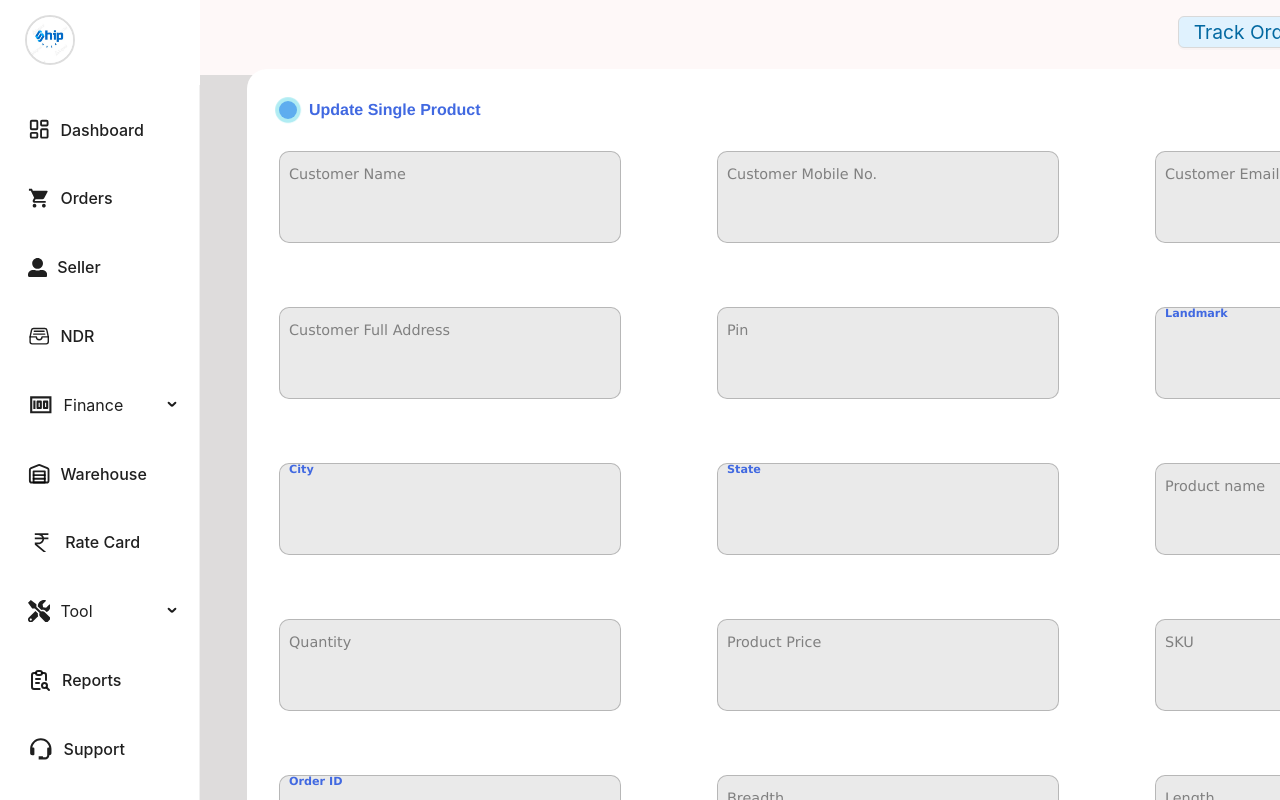
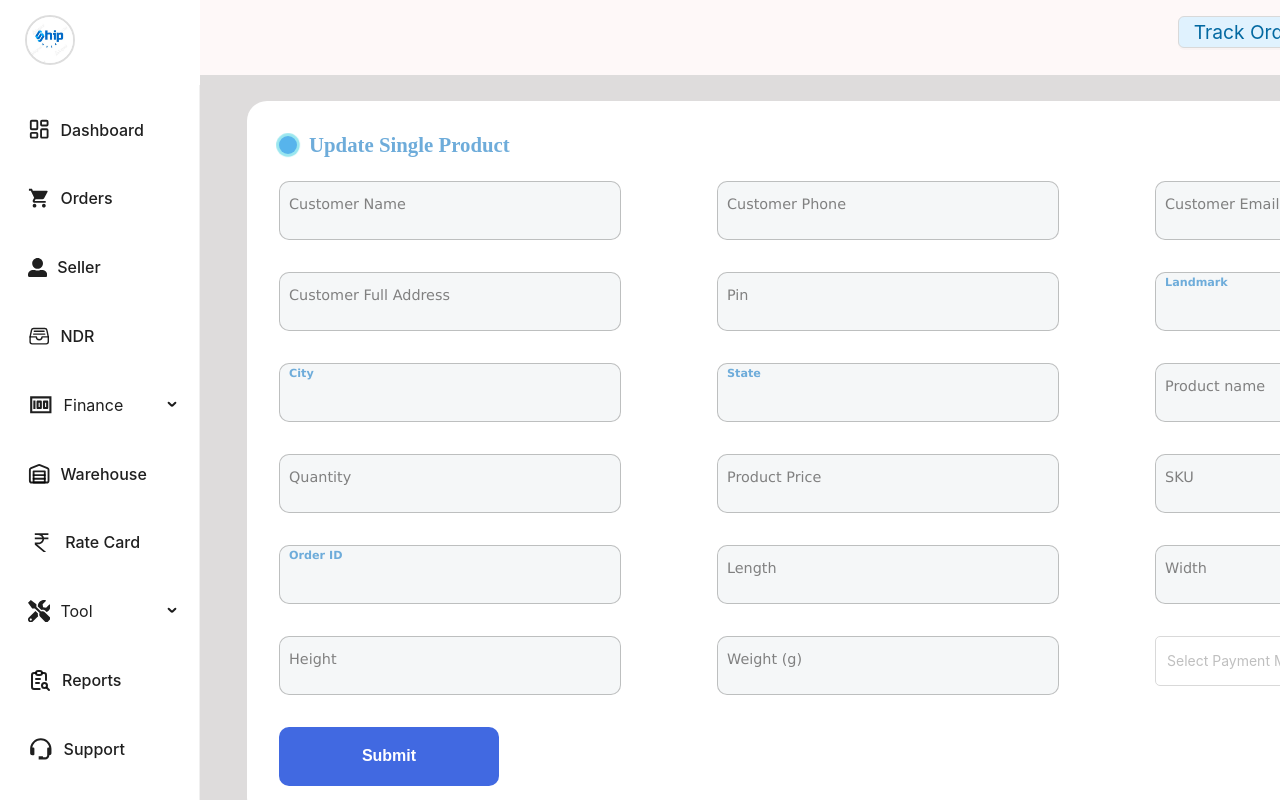
Before and after one commit to beanomahto/ship-frontend, a React (Vite) app: page /orders/updateorder/1/1 in a window 1280 px wide. Shown: the top 800 px of the page. Built offline with nearby package versions, Linux system fonts and the light colour scheme; no server answers; sample sign-in values are in the browser's storage.

Commit message:
order Css updated

```diff
--- a/src/pages/Orders/UpdateSingleOrder/UpdateSingleOrder.jsx
+++ b/src/pages/Orders/UpdateSingleOrder/UpdateSingleOrder.jsx
@@ -1,38 +1,42 @@
-import React, { useState, useEffect } from 'react';
-import { Select } from 'antd';
-import '../orders.css';
-import useCreateSingleOrder from '../../../hooks/useCreateSingleOrder';
-import useGetSingleOrderWithId from '../../../hooks/useGetSingleOrderWithId';
-import useUpdateOrder from '../../../hooks/useUpdateOrder';
-import pincodeData from '../../../utils/zones.json';
-import { useNavigate, useParams } from 'react-router-dom';
+import React, { useState, useEffect } from "react";
+import { Select } from "antd";
+import "../orders.css";
+import useCreateSingleOrder from "../../../hooks/useCreateSingleOrder";
+import useGetSingleOrderWithId from "../../../hooks/useGetSingleOrderWithId";
+import useUpdateOrder from "../../../hooks/useUpdateOrder";
+import pincodeData from "../../../utils/zones.json";
+import { useNavigate, useParams } from "react-router-dom";
 
 const UpdateSingleOrder = () => {
   const navigate = useNavigate();
   const { id, orderId } = useParams();
   console.log(orderId);
-    const { loading: singleOrderLoading, order: singleOrder, getSingleOrderWithId } = useGetSingleOrderWithId();
+  const {
+    loading: singleOrderLoading,
+    order: singleOrder,
+    getSingleOrderWithId,
+  } = useGetSingleOrderWithId();
   const { loading: updateLoading, updateOrder } = useUpdateOrder();
   const [inputs, setInputs] = useState({
-        _id:'',
-        customerName: '',
-        customerEmail: '',
-        customerPhone: '',
-        id: '',
-        pincode: '',
-        city: '',
-        state: '',
-        productPrice: '',
-        productName: '',
-        address: '',
-        landMark: '',
-        quantity: '',
-        sku: '',
-        weight: '',
-        length: '',
-        breadth: '',
-        height: '',
-        paymentMethod: null
+    _id: "",
+    customerName: "",
+    customerEmail: "",
+    customerPhone: "",
+    id: "",
+    pincode: "",
+    city: "",
+    state: "",
+    productPrice: "",
+    productName: "",
+    address: "",
+    landMark: "",
+    quantity: "",
+    sku: "",
+    weight: "",
+    length: "",
+    breadth: "",
+    height: "",
+    paymentMethod: null,
   });
 
   useEffect(() => {
@@ -45,11 +49,11 @@ const UpdateSingleOrder = () => {
   useEffect(() => {
     if (singleOrder) {
       setInputs({
-                _id:id,
+        _id: id,
         customerName: singleOrder?.order?.customerName,
         customerEmail: singleOrder?.order?.customerEmail,
         customerPhone: singleOrder?.order?.customerPhone,
-                // id: orderId,
+        orderId: orderId,
         pincode: singleOrder?.order?.pincode,
         city: singleOrder?.order?.city,
         state: singleOrder?.order?.state,
@@ -63,7 +67,7 @@ const UpdateSingleOrder = () => {
         length: singleOrder?.order?.length,
         breadth: singleOrder?.order?.breadth,
         height: singleOrder?.order?.height,
-                paymentMethod: singleOrder?.order?.paymentMethod
+        paymentMethod: singleOrder?.order?.paymentMethod,
       });
     }
   }, [singleOrder]);
@@ -72,20 +76,22 @@ const UpdateSingleOrder = () => {
     const enteredPincode = e.target.value;
     setInputs({ ...inputs, pincode: enteredPincode });
 
-        const matchedData = pincodeData.find(item => item.Pincode.toString() === enteredPincode);
+    const matchedData = pincodeData.find(
+      (item) => item.Pincode.toString() === enteredPincode
+    );
     if (matchedData) {
       setInputs({
         ...inputs,
         pincode: enteredPincode,
         city: matchedData.City,
-                state: matchedData.StateName
+        state: matchedData.StateName,
       });
     } else {
       setInputs({
         ...inputs,
         pincode: enteredPincode,
-                city: '',
-                state: ''
+        city: "",
+        state: "",
       });
     }
   };
@@ -94,7 +100,7 @@ const UpdateSingleOrder = () => {
   const handleOrderSubmit = async (e) => {
     e.preventDefault();
     await updateOrder(inputs);
-        navigate('/orders');
+    navigate("/orders");
   };
 
   if (singleOrderLoading) {
@@ -102,95 +108,157 @@ const UpdateSingleOrder = () => {
   }
 
   return (
-        <div className='formCon'>
+    <div className="formCon">
       <form className="form" onSubmit={handleOrderSubmit}>
         <p className="title">Update Single Product</p>
 
         <div className="flex">
           <label>
-                        <input className="input" type="text" placeholder="" required
+            <input
+              className="input"
+              type="text"
+              placeholder=""
+              required
               value={inputs.customerName}
-                            onChange={(e) => setInputs({ ...inputs, customerName: e.target.value })} />
+              onChange={(e) =>
+                setInputs({ ...inputs, customerName: e.target.value })
+              }
+            />
             <span>Customer Name</span>
           </label>
           <label>
-                        <input className="input" type="number" placeholder="" required
+            <input
+              className="input"
+              type="number"
+              placeholder=""
+              required
               value={inputs.customerPhone}
-                            onChange={(e) => setInputs({ ...inputs, customerPhone: e.target.value })}
+              onChange={(e) =>
+                setInputs({ ...inputs, customerPhone: e.target.value })
+              }
             />
-                        <span>Customer Mobile No.</span>
+            <span>Customer Phone</span>
           </label>
           <label>
-                        <input className="input" type="email" placeholder="" required
+            <input
+              className="input"
+              type="email"
+              placeholder=""
+              required
               value={inputs.customerEmail}
-                            onChange={(e) => setInputs({ ...inputs, customerEmail: e.target.value })}
+              onChange={(e) =>
+                setInputs({ ...inputs, customerEmail: e.target.value })
+              }
             />
             <span>Customer Email</span>
           </label>
         </div>
         <div className="flex">
           <label>
-                        <input className="input" type="text" placeholder="" required
+            <input
+              className="input"
+              type="text"
+              placeholder=""
+              required
               value={inputs.address}
-                            onChange={(e) => setInputs({ ...inputs, address: e.target.value })}
+              onChange={(e) =>
+                setInputs({ ...inputs, address: e.target.value })
+              }
             />
             <span>Customer Full Address</span>
           </label>
           <label>
-                        <input className="input" type="text" placeholder="" required
+            <input
+              className="input"
+              type="text"
+              placeholder=""
+              required
               value={inputs.pincode}
               onChange={handlePincodeChange}
             />
             <span>Pin</span>
           </label>
           <label>
-                        <input className="input" type="text" placeholder=""
+            <input
+              className="input"
+              type="text"
+              placeholder=""
               value={inputs.landMark}
-                            onChange={(e) => setInputs({ ...inputs, landMark: e.target.value })}
+              onChange={(e) =>
+                setInputs({ ...inputs, landMark: e.target.value })
+              }
             />
             <span>Landmark</span>
           </label>
         </div>
         <div className="flex">
           <label>
-                        <input className="input" type="text" placeholder=""
+            <input
+              className="input"
+              type="text"
+              placeholder=""
               value={inputs.city}
             />
             <span>City</span>
           </label>
 
           <label>
-                        <input className="input" type="text" placeholder=""
+            <input
+              className="input"
+              type="text"
+              placeholder=""
               value={inputs.state}
             />
             <span>State</span>
           </label>
           <label>
-                        <input className="input" type="text" placeholder="" required
+            <input
+              className="input"
+              type="text"
+              placeholder=""
+              required
               value={inputs.productName}
-                            onChange={(e) => setInputs({ ...inputs, productName: e.target.value })}
+              onChange={(e) =>
+                setInputs({ ...inputs, productName: e.target.value })
+              }
             />
             <span>Product name</span>
           </label>
         </div>
         <div className="flex">
           <label>
-                        <input className="input" type="number" placeholder="" required
+            <input
+              className="input"
+              type="number"
+              placeholder=""
+              required
               value={inputs.quantity}
-                            onChange={(e) => setInputs({ ...inputs, quantity: e.target.value })}
+              onChange={(e) =>
+                setInputs({ ...inputs, quantity: e.target.value })
+              }
             />
             <span>Quantity</span>
           </label>
           <label>
-                        <input className="input" type="number" placeholder="" required
+            <input
+              className="input"
+              type="number"
+              placeholder=""
+              required
               value={inputs.productPrice}
-                            onChange={(e) => setInputs({ ...inputs, productPrice: e.target.value })}
+              onChange={(e) =>
+                setInputs({ ...inputs, productPrice: e.target.value })
+              }
             />
             <span>Product Price</span>
           </label>
 
           <label>
-                        <input className="input" type="text" placeholder="" required
+            <input
+              className="input"
+              type="text"
+              placeholder=""
+              required
               value={inputs.sku}
               onChange={(e) => setInputs({ ...inputs, sku: e.target.value })}
             />
@@ -199,56 +267,80 @@ const UpdateSingleOrder = () => {
         </div>
         <div className="flex">
           <label>
-                        <input className="input" type="number" placeholder=""
-                            value={inputs.id}
+            <input
+              className="input"
+              type="text"
+              placeholder=""
+              value={inputs.orderId}
               onChange={(e) => setInputs({ ...inputs, id: e.target.value })}
             />
             <span>Order ID</span>
           </label>
 
           <label>
-                        <input className="input" type="number" placeholder="" required
-                            value={inputs.breadth}
-                            onChange={(e) => setInputs({ ...inputs, breadth: e.target.value })}
-                        />
-                        <span>Breadth</span>
-                    </label>
-                    <label>
-                        <input className="input" type="number" placeholder="" required
+            <input
+              className="input"
+              type="number"
+              placeholder=""
+              required
               value={inputs.length}
               onChange={(e) => setInputs({ ...inputs, length: e.target.value })}
             />
             <span>Length</span>
           </label>
+
+          <label>
+            <input
+              className="input"
+              type="number"
+              placeholder=""
+              required
+              value={inputs.breadth}
+              onChange={(e) =>
+                setInputs({ ...inputs, breadth: e.target.value })
+              }
+            />
+            <span>Width</span>
+          </label>
         </div>
         <div className="flex">
-
           <label>
-                        <input className="input" type="number" placeholder="" required
-                            value={inputs.weight}
-                            onChange={(e) => setInputs({ ...inputs, weight: e.target.value })}
-                        />
-                        <span>Weight in grm</span>
-                    </label>
-                    <label>
-                        <input className="input" type="number" placeholder="" required
+            <input
+              className="input"
+              type="number"
+              placeholder=""
+              required
               value={inputs.height}
               onChange={(e) => setInputs({ ...inputs, height: e.target.value })}
             />
             <span>Height</span>
           </label>
-                    <div className="paymentSelect" style={{
-                    }}  >
-                        <Select placeholder='Select Payment Method'
+
+          <label>
+            <input
+              className="input"
+              type="number"
+              placeholder=""
+              required
+              value={inputs.weight}
+              onChange={(e) => setInputs({ ...inputs, weight: e.target.value })}
+            />
+            <span>Weight (g)</span>
+          </label>
+
+          <div className="paymentSelect" style={{}}>
+            <Select
+              // className="paymentSelect"
+              style={{ width: "18rem", height: "50px" }}
+              placeholder="Select Payment Method"
               value={inputs.paymentMethod}
               onChange={(e) => setInputs({ ...inputs, paymentMethod: e })}
               options={[
-                                { value: 'COD', label: 'Cash on delivery' },
-                                { value: 'prepaid', label: 'prepaid' },
+                { value: "COD", label: "Cash on delivery" },
+                { value: "prepaid", label: "Prepaid" },
               ]}
             >
               {/* <Option /> */}
-
             </Select>
           </div>
         </div>
--- a/src/pages/Orders/orders.css
+++ b/src/pages/Orders/orders.css
@@ -27,25 +27,27 @@
 .form {
     display: flex;
     flex-direction: column;
-    gap: 2rem;
+    /* gap: 1rem; */
     /* max-width: 350px; */
     background-color: #fff;
     /* background-color: #bce7b6; */
     padding: 2rem;
     border-radius: 20px;
     position: relative;
+    margin-top: 2rem;
   }
 
   .title {
-    font-size: 1rem;
-    color: royalblue;
-    font-family: 'Franklin Gothic Medium', 'Arial Narrow', Arial, sans-serif;
-    font-weight: 600;
+    font-size: 1.3rem;
+    color: #6EACDA;
+    /* font-family: 'Franklin Gothic Medium', 'Arial Narrow', Arial, sans-serif; */
+    font-weight: bold;
     /* letter-spacing: -1px; */
     position: relative;
     display: flex;
     align-items: center;
     padding-left: 30px;
+    padding-bottom: 1.5rem;
   }
 
   .title::before,.title::after {
@@ -100,11 +102,15 @@
 
   .form label .input {
     width: 20rem;
-    padding: 10px 10px 20px 10px;
+    padding: 12px 10px 5px 10px;
     outline: 0;
-    font-family: Verdana, Geneva, Tahoma, sans-serif;
+    /* font-family: Verdana, Geneva, Tahoma, sans-serif; */
+    font-family: "Poppins", sans-serif;
+    font-size: 0.9rem;
     border: 1px solid rgba(105, 105, 105, 0.397);
     border-radius: 10px;
+    height: 40px;
+    background: #F5F7F8;
   }
 
   .form label .input + span {
@@ -129,21 +135,29 @@
     top: 0px;
     font-size: 0.7em;
     font-weight: 600;
+    padding: 4px 0 2px 0;
+    color: #6EACDA;
   }
 
   .form label .input:valid + span {
     font-family: Verdana, Geneva, Tahoma, sans-serif;
-    color: royalblue;
+    color: #6EACDA;
+    padding: 4px 0 2px 0;
+    opacity: 10px;
   }
 
+  .paymentSelect Select{
+    width: 20rem;
+    height:40px;
+  }
   .submit {
     border: none;
     outline: none;
     background-color: royalblue;
-    padding: 10px;
+    padding: 0px;
     border-radius: 10px;
     color: #fff;
-    font-size: 16px;
+    font-size: 1rem;
     transform: .3s ease;
   }
 
```
Lines whose indentation alone changed are shown as unchanged.
